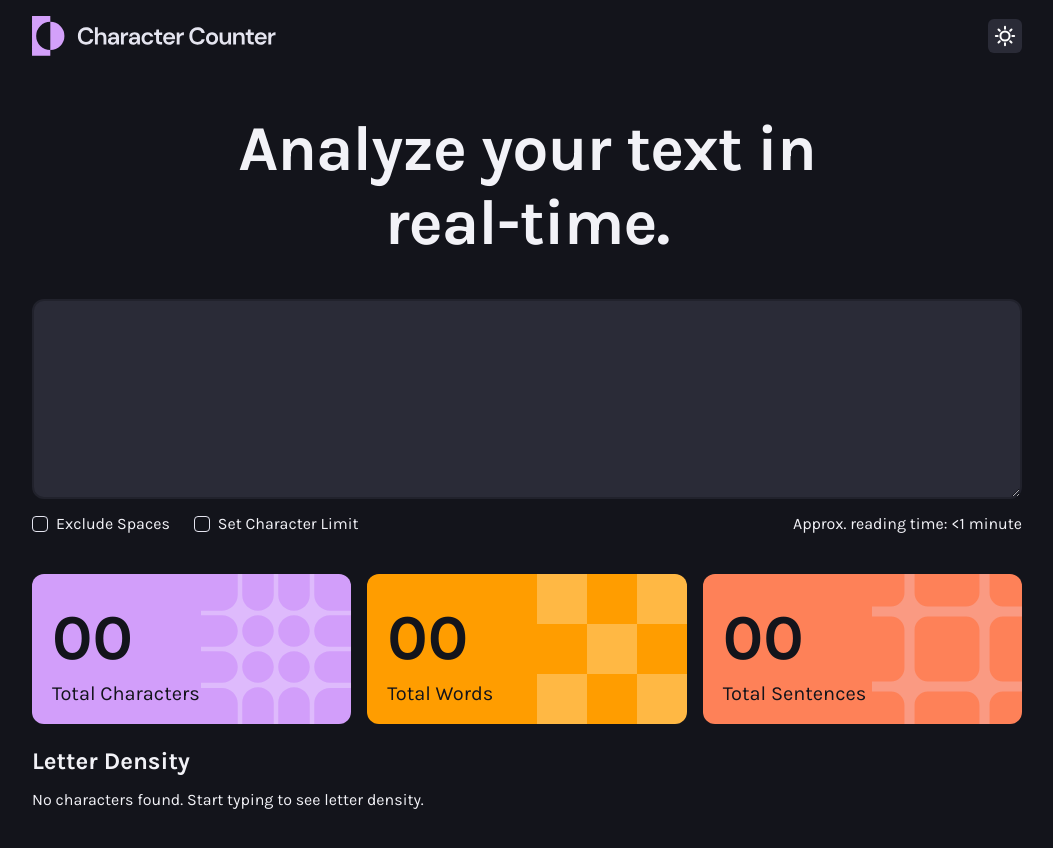
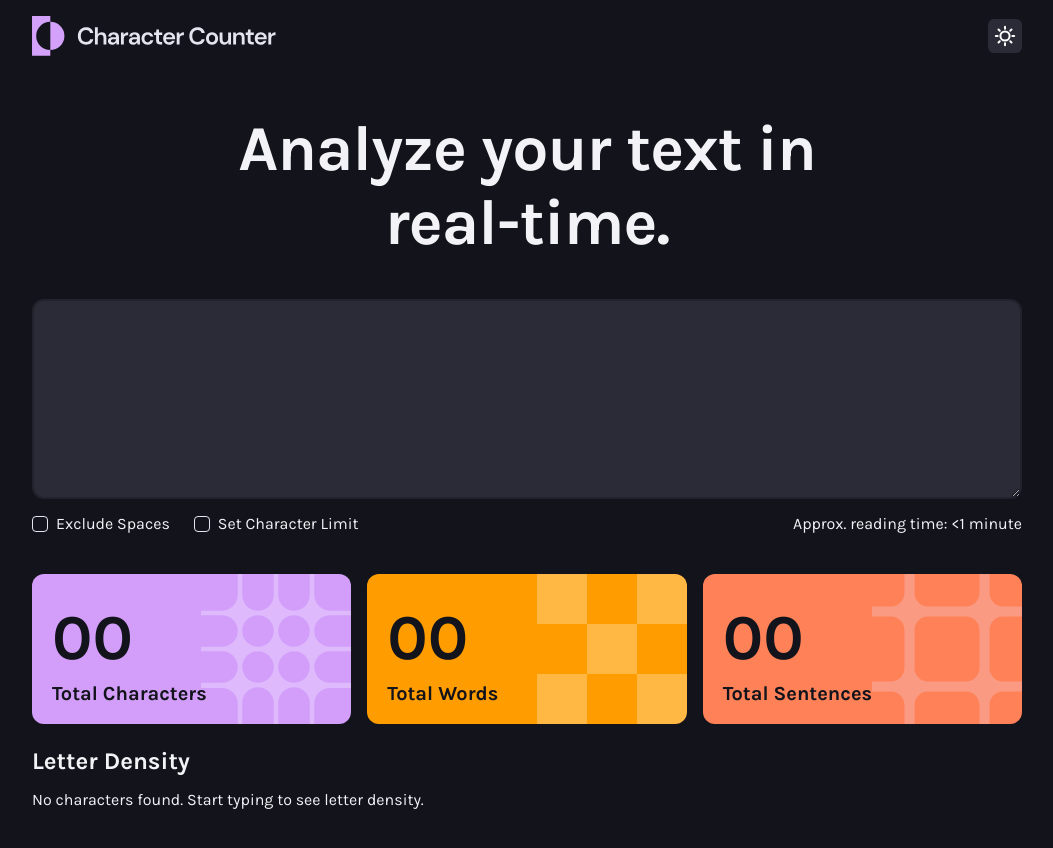
Before and after one commit to aga-siwek/frontendmentor-character-count-app, a React (Vite) app: page / in a window 1280 px wide. Shown: the top 848 px of the page, without its empty margins (113-1166 px from the left). Built offline with nearby package versions, Linux system fonts and the light colour scheme; a web font is replaced by a local one.

Commit message:
add h3 in cart

```diff
--- a/src/components/result/Cart.jsx
+++ b/src/components/result/Cart.jsx
@@ -15,13 +15,13 @@ function Cart(props) {
 
     const kindOfCount = () => {
         if (props.kind === "characters") {
-            return <p className={styles.cart_text}>Total Characters {props.excludeChecked ? '(no space)' : ''} </p>
+            return <h3 className={styles.cart_text}>Total Characters {props.excludeChecked ? '(no space)' : ''} </h3>
         }
         if (props.kind === "words") {
-            return <p className={styles.cart_text}>Total Words</p>
+            return <h3 className={styles.cart_text}>Total Words</h3>
         }
         if (props.kind === "sentences") {
-            return <p className={styles.cart_text}>Total Sentences</p>
+            return <h3 className={styles.cart_text}>Total Sentences</h3>
         }
     }
     return (
```
